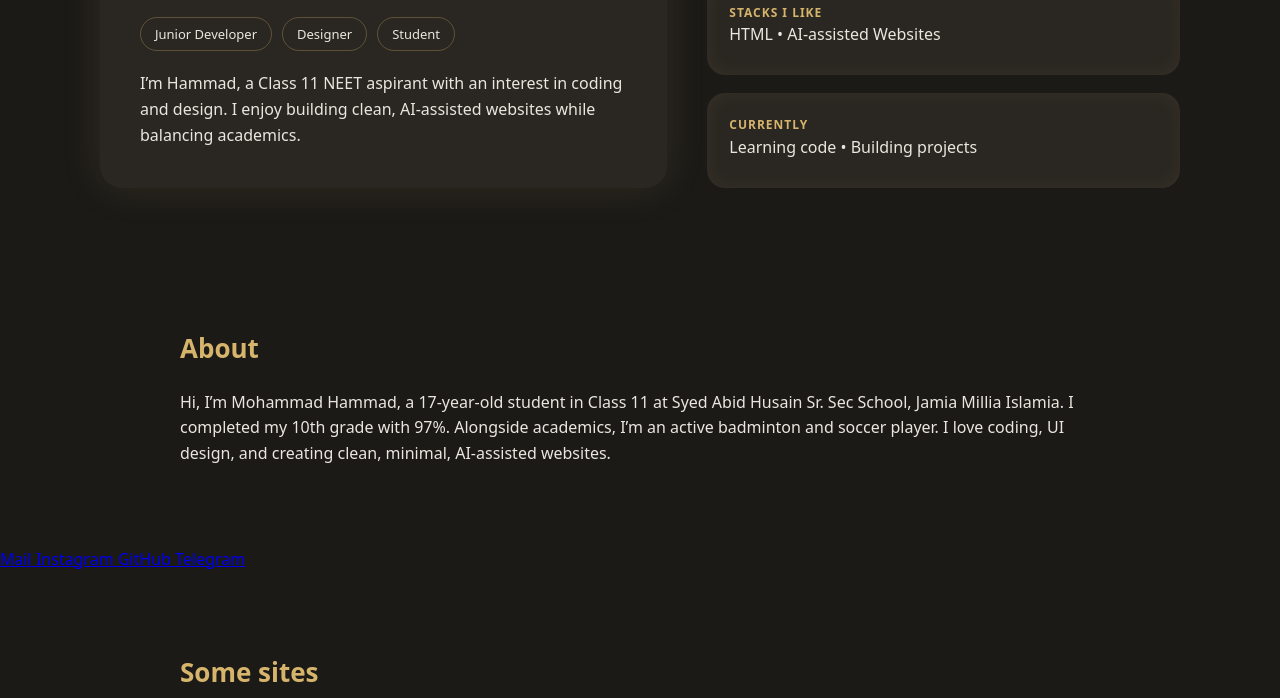
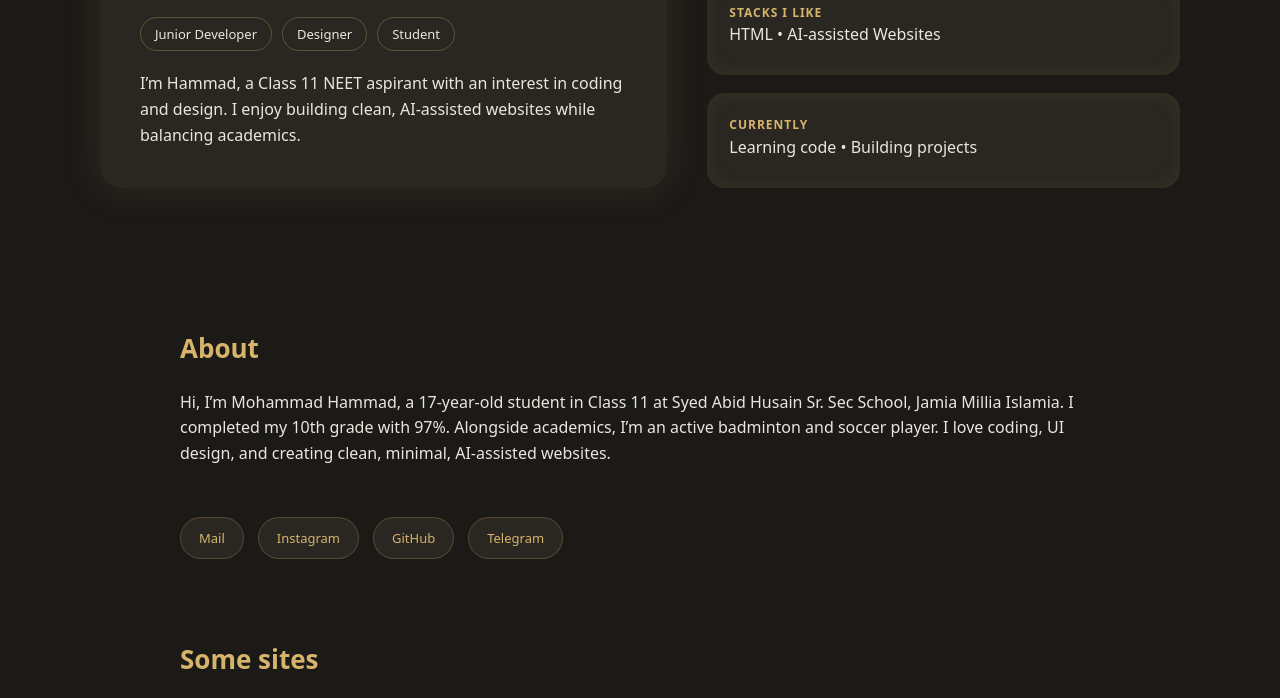
Before and after one commit to erenyeager-11/About-EREN, a plain HTML site: page index.html in a window 1280 px wide. Shown: the part 305-1003 px from the top of the page. Drawn offline with Linux system fonts and the light colour scheme.

Commit message:
Update style.css

```diff
--- a/style.css
+++ b/style.css
@@ -130,6 +130,33 @@ h1 {
   font-size: 26px;
 }
 
+/* SOCIAL BUTTONS (ABOUT KE NICHE) */
+.social-row {
+  max-width: 1000px;
+  margin: -30px auto 60px;
+  padding: 0 40px;
+  display: flex;
+  gap: 14px;
+  flex-wrap: wrap;
+}
+
+.social-row a {
+  background: var(--card);
+  padding: 10px 18px;
+  border-radius: 999px;
+  font-size: 13px;
+  color: var(--gold);
+  text-decoration: none;
+  border: 1px solid rgba(214,180,108,0.25);
+  transition: all 0.35s var(--ease);
+}
+
+.social-row a:hover {
+  transform: translateY(-3px);
+  background: rgba(214,180,108,0.08);
+}
+
+/* PROJECTS */
 .project {
   background: var(--card);
   border-radius: 18px;
```
